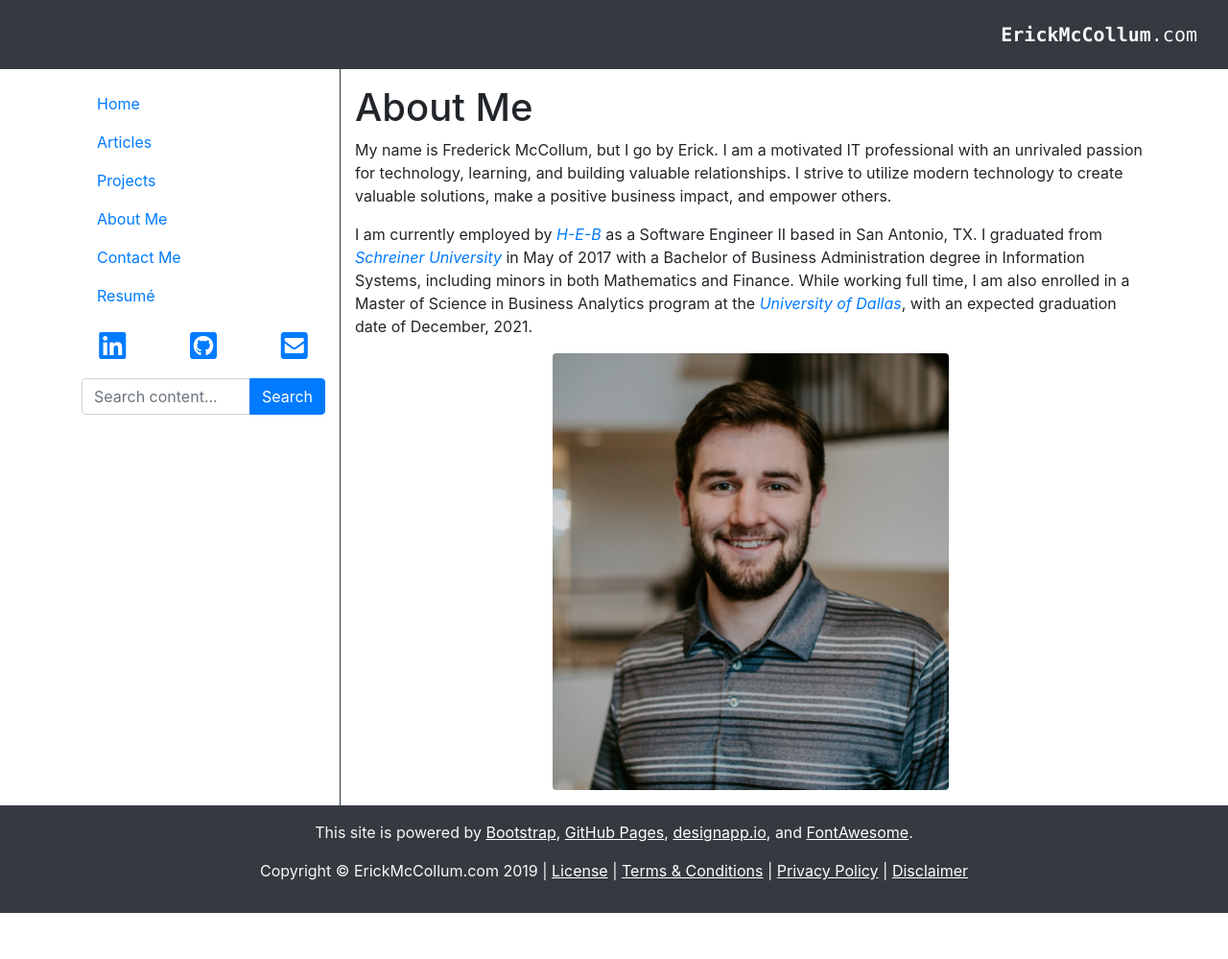
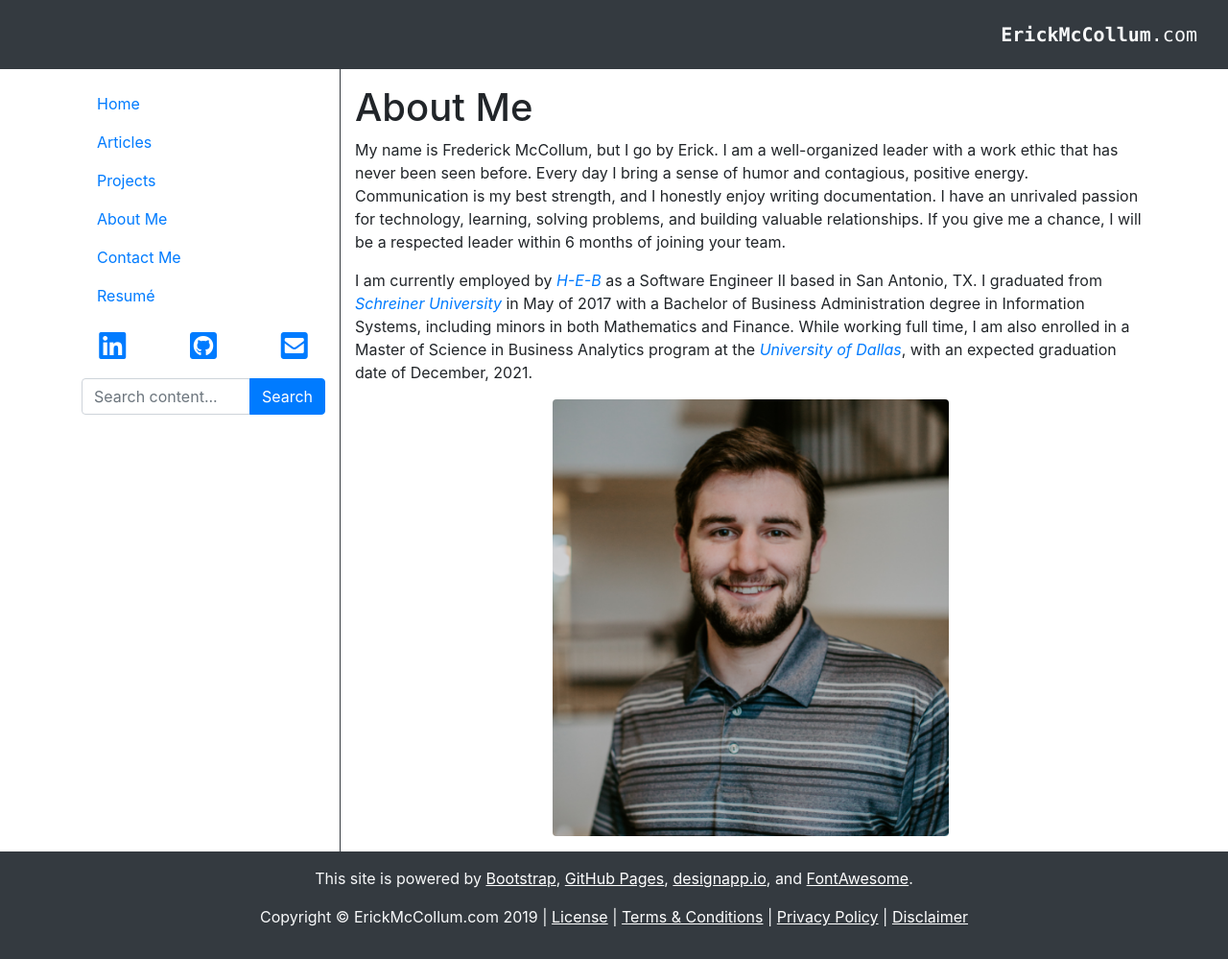
Before and after one commit to frederickm13/frederickm13.github.io, a Jekyll site: the page built from pages/about-me.md, in a window 1280 px wide. Shown: the whole page at 96% size. Built offline with Jekyll 4.4.1, drawn with Linux system fonts in a browser that asks for light colours; before the commit the page ends 951 px from its top, so only the background shows below that.

Commit message:
Add resume and update description (#127)

```diff
--- a/pages/about-me.md
+++ b/pages/about-me.md
@@ -6,10 +6,7 @@ description: About Erick McCollum.
 ---
 
 # About Me
-My name is Frederick McCollum, but I go by Erick. I am a motivated IT
-professional with an unrivaled passion for technology, learning, and building
-valuable relationships. I strive to utilize modern technology to create valuable
-solutions, make a positive business impact, and empower others.
+My name is Frederick McCollum, but I go by Erick. I am a well-organized leader with a work ethic that has never been seen before. Every day I bring a sense of humor and contagious, positive energy. Communication is my best strength, and I honestly enjoy writing documentation. I have an unrivaled passion for technology, learning, solving problems, and building valuable relationships. If you give me a chance, I will be a respected leader within 6 months of joining your team.
 
 I am currently employed by *[H-E-B](https://www.heb.com/)* as a Software Engineer II based in San Antonio, TX. I graduated from *[Schreiner University](https://schreiner.edu/)* in May of 2017 with a Bachelor of Business Administration degree in Information Systems, including minors in both Mathematics and Finance. While working full time, I am also enrolled in a Master of Science in Business Analytics program at the *[University of Dallas](https://udallas.edu/)*, with an expected graduation date of December, 2021.
 
```
Also changed, not shown: pages/index.md (+1 -1 lines), 1 other file.
